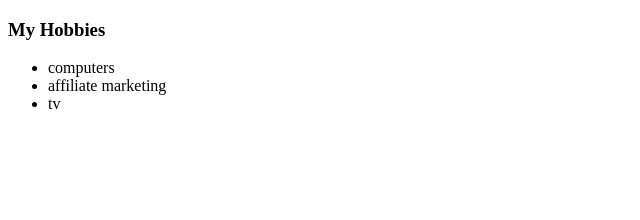
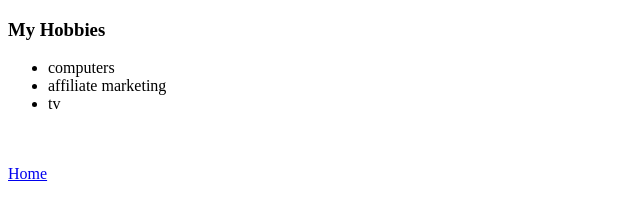
Before and after one commit to rmcaine/cv, a plain HTML site: page hobbies.html in a window 1280 px wide. Shown: the full height of the page, 0-640 px from the left. Drawn offline with Linux system fonts and the light colour scheme.

Commit message:
Update hobbies.html

```diff
--- a/hobbies.html
+++ b/hobbies.html
@@ -13,6 +13,8 @@
     <li>affiliate marketing</li>
     <li>tv</li>
   </ul>
+  <br><br>
+  <a href="index.html">Home</a>
 </body>
 
 </html>
```
